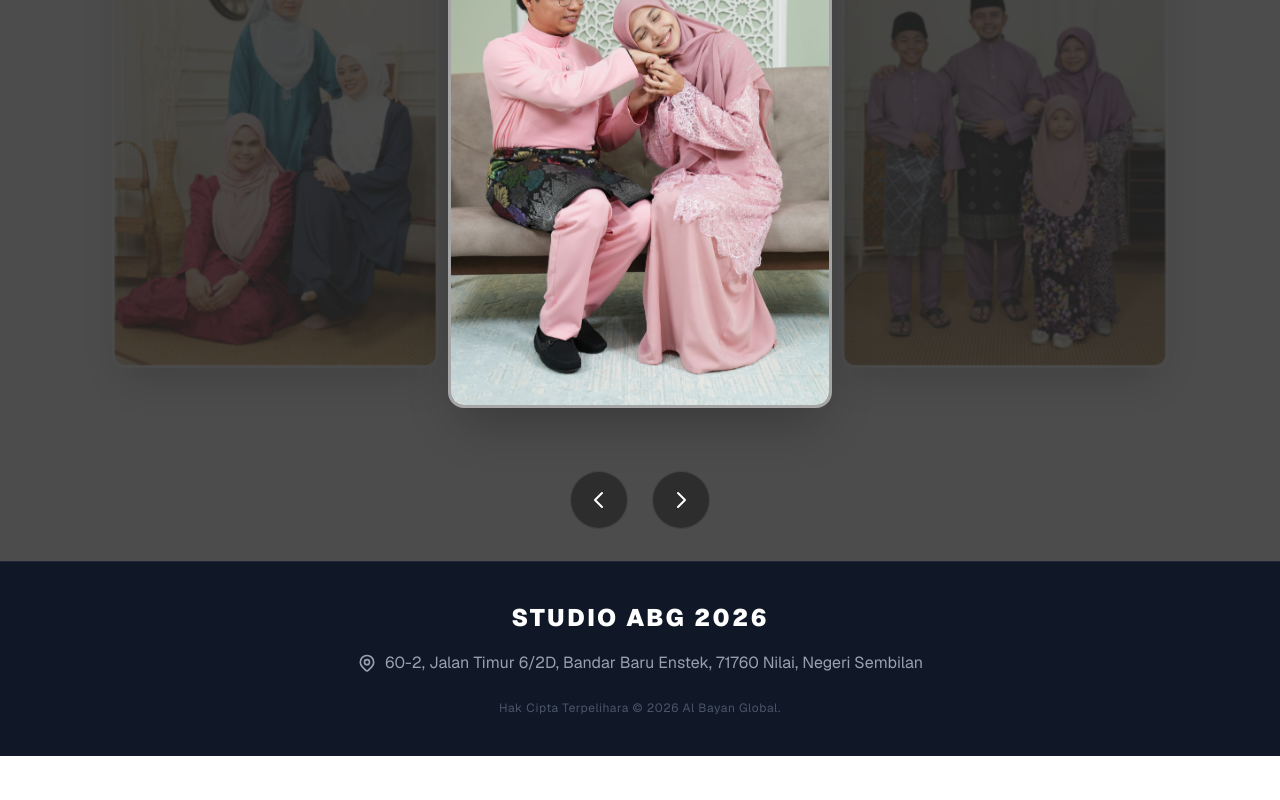
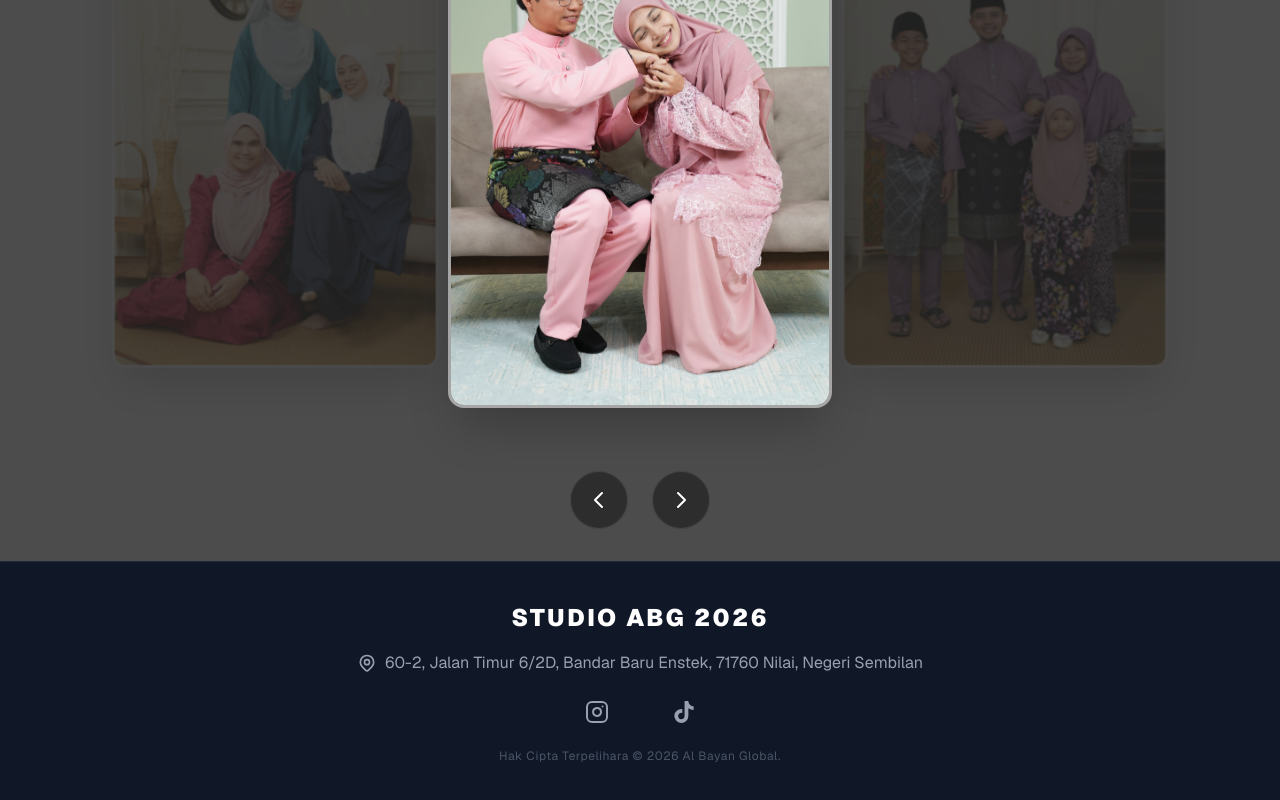
Before and after one commit to SyahmiDin/app-raya-studio, a Next.js app: page / in a window 1280 px wide. Shown: the part 1746-2546 px from the top of the page. Before the commit the page ends 2502 px from the top, so only its background shows below. Built offline with nearby package versions, Linux system fonts and the light colour scheme; no server answers; the database is empty.

Commit message:
add social media footer

```diff
--- a/app/page.js
+++ b/app/page.js
@@ -38,7 +38,7 @@ export default function Home() {
         "/backdrop/backdrop11.jpg",
         "/backdrop/backdrop12.jpg",
         "/backdrop/backdrop13.jpg",
-        "/backdrop/backdrop14.jpg"
+        "/backdrop/backdrop14.jpg",
     ];
 
     const [imageIndex, setImageIndex] = useState(0);
@@ -83,7 +83,7 @@ export default function Home() {
         "/backdrop/mb6.jpg",
         "/backdrop/mb7.jpg",
         "/backdrop/mb8.jpg",
-        "/backdrop/mb9.jpg"
+        "/backdrop/mb9.jpg",
     ];
 
     const [bgIndex, setBgIndex] = useState(0);
@@ -303,8 +303,6 @@ export default function Home() {
             animation: customFadeIn 0.8s ease-out forwards;
           }
         `}</style>
-
-
 
                 {/* PAKEJ LIST */}
                 <div className="grid grid-cols-1 md:grid-cols-3 gap-6 max-w-5xl w-full mb-12">
@@ -594,9 +592,6 @@ export default function Home() {
                         </svg>
                     </button>
                 </div>
-
-
-
             </section>
 
             {/* --- FOOTER --- */}
@@ -642,6 +637,65 @@ export default function Home() {
                                 <br className="md:hidden" /> 71760 Nilai, Negeri
                                 Sembilan
                             </p>
+                        </a>
+                    </div>
+
+                    {/* MEDIA SOSIAL (INSTAGRAM & TIKTOK) */}
+                    <div className="flex justify-center items-center gap-16 mb-6 text-gray-400">
+                        {/* Instagram */}
+                        <a
+                            href="https://www.instagram.com/abgstudio25?igsh=MTJxZGRoejI1eHMxcA=="
+                            target="_blank"
+                            rel="noopener noreferrer"
+                            className="hover:text-[#E1306C] transition-colors duration-300"
+                            aria-label="Instagram"
+                        >
+                            <svg
+                                xmlns="http://www.w3.org/2000/svg"
+                                width="24"
+                                height="24"
+                                viewBox="0 0 24 24"
+                                fill="none"
+                                stroke="currentColor"
+                                strokeWidth="2"
+                                strokeLinecap="round"
+                                strokeLinejoin="round"
+                            >
+                                <rect
+                                    x="2"
+                                    y="2"
+                                    width="20"
+                                    height="20"
+                                    rx="5"
+                                    ry="5"
+                                ></rect>
+                                <path d="M16 11.37A4 4 0 1 1 12.63 8 4 4 0 0 1 16 11.37z"></path>
+                                <line
+                                    x1="17.5"
+                                    y1="6.5"
+                                    x2="17.51"
+                                    y2="6.5"
+                                ></line>
+                            </svg>
+                        </a>
+
+                        {/* TikTok */}
+                        <a
+                            href="https://www.tiktok.com/@abgstudio25?_r=1&_t=ZS-94BKJ97hMbC"
+                            target="_blank"
+                            rel="noopener noreferrer"
+                            className="hover:text-white transition-colors duration-300"
+                            aria-label="TikTok"
+                        >
+                            <svg
+                                xmlns="http://www.w3.org/2000/svg"
+                                width="22"
+                                height="22"
+                                viewBox="0 0 448 512"
+                                fill="currentColor"
+                            >
+                                <path d="M448,209.91a210.06,210.06,0,0,1-122.77-39.25V349.38A162.55,162.55,0,1,1,185,188.31V278.2a74.62,74.62,0,1,0,52.23,71.18V0l88,0a121.18,121.18,0,0,0,1.86,22.17h0A122.18,122.18,0,0,0,381,102.39a121.43,121.43,0,0,0,67,20.14Z" />
+                            </svg>
                         </a>
                     </div>
 
```
